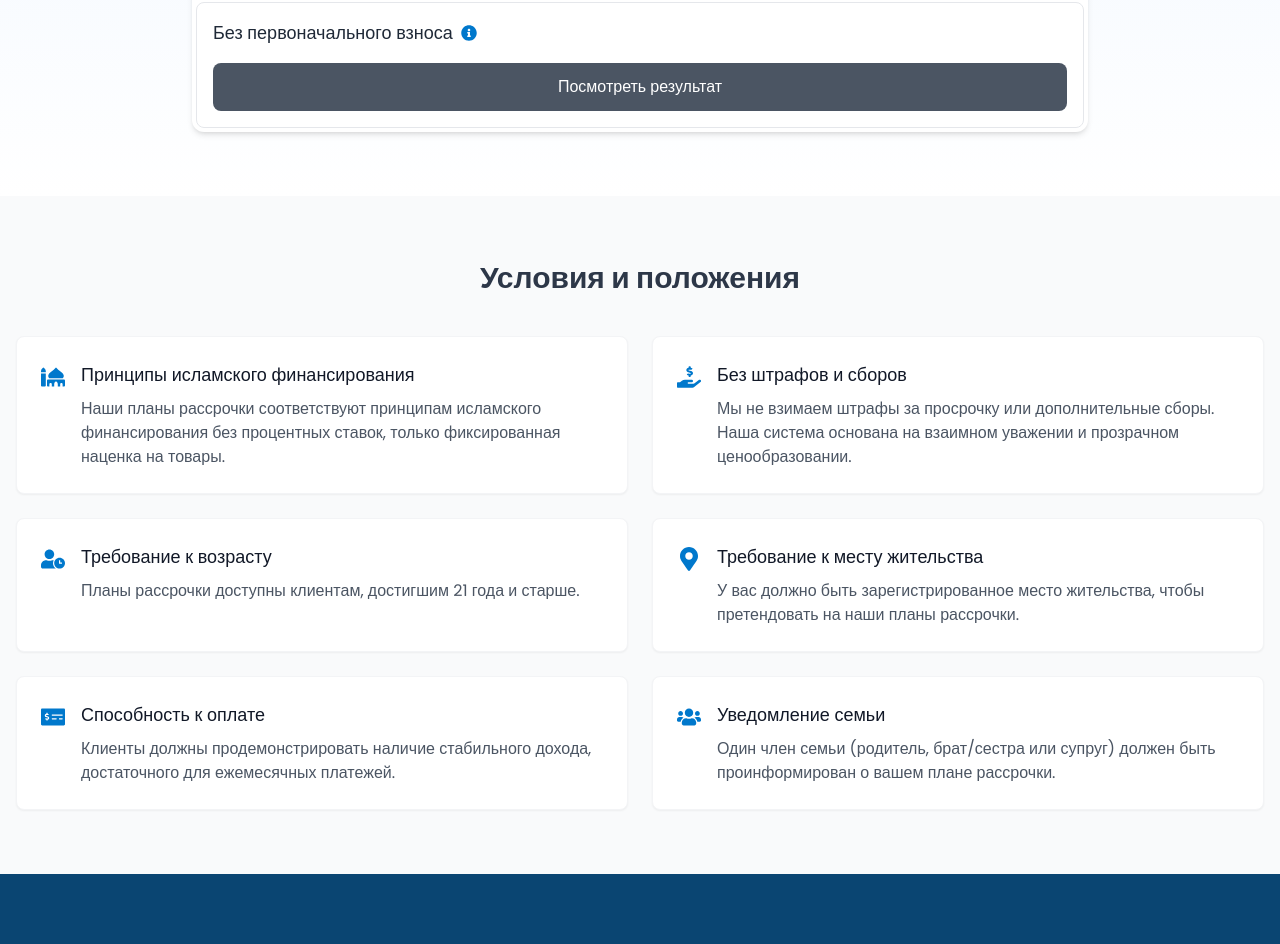
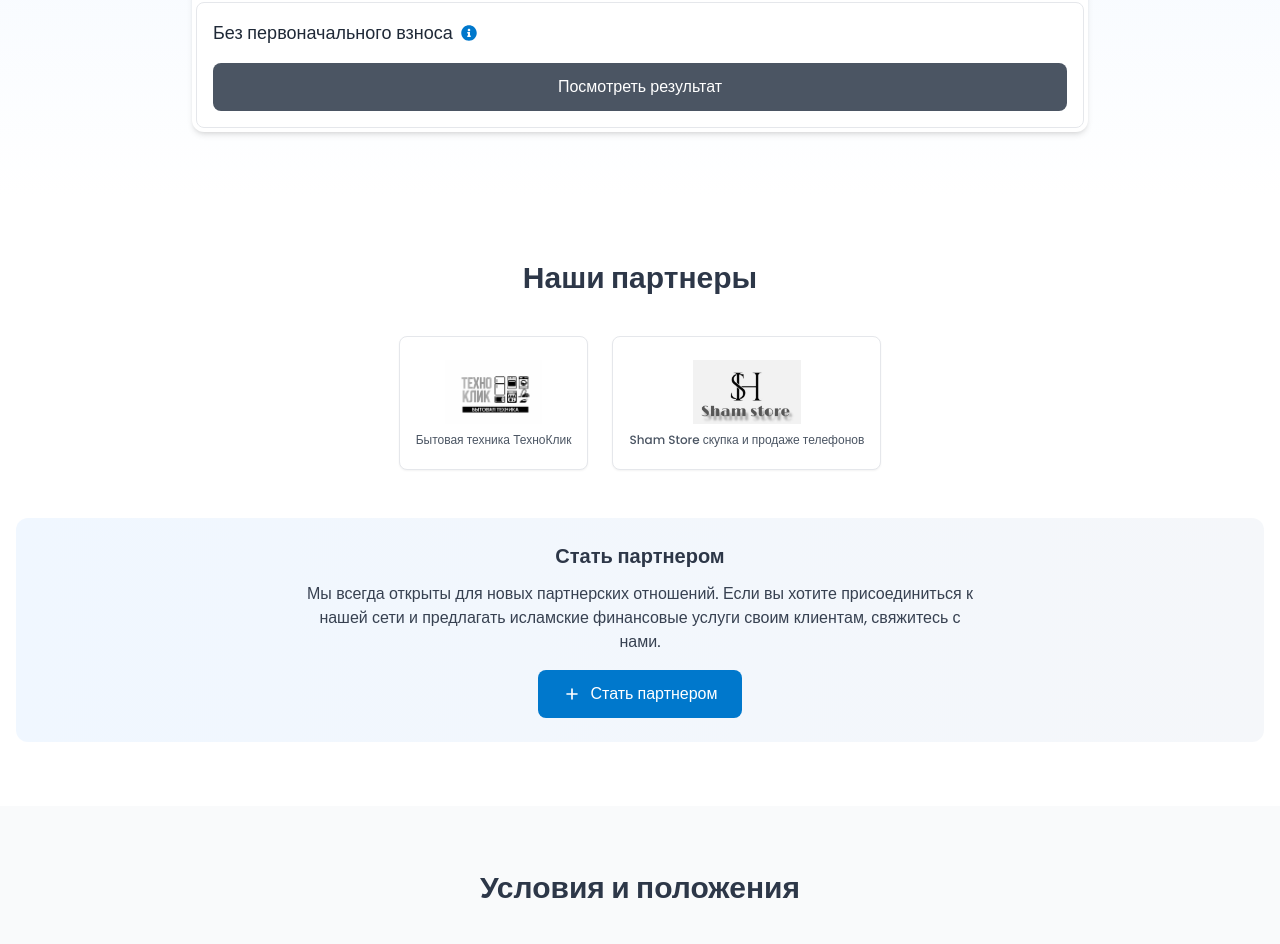
Before and after one commit to shamsaadov/halalFinance, a React (Vite) app: page / in a window 1280 px wide. Shown: the part 737-1681 px from the top of the page. Built offline with nearby package versions, Linux system fonts and the light colour scheme.

Commit message:
Добавил партнеров

```diff
--- a/src/App.tsx
+++ b/src/App.tsx
@@ -3,6 +3,7 @@ import Calculator from "./components/Calculator";
 import Tariffs from "./components/Tariffs";
 import Conditions from "./components/Conditions";
 import Contact from "./components/Contact";
+import Partners from "./components/Partners";
 import Logo from "./assets/logo.svg";
 
 function App() {
@@ -64,6 +65,16 @@ function App() {
       {/*  </div>*/}
       {/*</section>*/}
 
+      {/* Секция партнеров */}
+      <section id="partners" className="py-16 bg-white">
+        <div className="container mx-auto px-4">
+          <h2 className="text-2xl md:text-3xl font-bold text-center text-secondary-900 mb-10">
+            Наши партнеры
+          </h2>
+          <Partners />
+        </div>
+      </section>
+
       {/* Секция условий */}
       <section id="conditions" className="py-16 bg-gray-50">
         <div className="container mx-auto px-4">
--- /dev/null
+++ b/src/components/Partners.tsx
@@ -0,0 +1,101 @@
+import { useState } from "react";
+import part1 from "../assets/partner1.png";
+import part2 from "../assets/partner2.png";
+
+const Partners = () => {
+  const partners = [
+    {
+      id: 1,
+      name: "Бытовая техника ТехноКлик",
+      logo: part1,
+      website: "#",
+    },
+    {
+      id: 2,
+      name: "Sham Store скупка и продаже телефонов",
+      logo: part2,
+      website: "#",
+    },
+  ];
+
+  const handleGoToWhatsapp = () => {
+    const message =
+      "Ассаламу 1алейкум Варох1матуллох1и Вабаракатух1у, хочу стать партнером";
+    const phone = "79825029591";
+    const url = `https://wa.me/${phone}?text=${encodeURIComponent(message)}`;
+    window.open(url, "_blank");
+  };
+
+  const [hoveredPartner, setHoveredPartner] = useState<number | null>(null);
+
+  return (
+    <div className="w-full">
+      {/* Сетка партнеров */}
+      <div className="flex justify-center content-center grid-cols-2 md:grid-cols-3 lg:grid-cols-4 xl:grid-cols-6 gap-6">
+        {partners.map((partner) => (
+          <div
+            key={partner.id}
+            className={`
+              group relative bg-white rounded-lg shadow-sm border border-gray-200
+              p-4 transition-all duration-300 hover:shadow-lg hover:border-primary-300
+              ${hoveredPartner === partner.id ? "transform scale-105" : ""}
+            `}
+            onMouseEnter={() => setHoveredPartner(partner.id)}
+            onMouseLeave={() => setHoveredPartner(null)}
+          >
+            <a
+              href={partner.website}
+              className="block w-full h-full"
+              target="_blank"
+              rel="noopener noreferrer"
+            >
+              <div className="flex flex-col items-center justify-center h-full min-h-[100px]">
+                <img
+                  src={partner.logo}
+                  alt={partner.name}
+                  className="w-full h-16 object-contain mb-2 filter grayscale group-hover:grayscale-0 transition-all duration-300"
+                />
+                <p className="text-xs text-gray-600 text-center font-medium leading-tight">
+                  {partner.name}
+                </p>
+              </div>
+            </a>
+          </div>
+        ))}
+      </div>
+
+      {/* Информационный блок */}
+      <div className="mt-12 bg-gradient-to-r from-primary-50 to-secondary-50 rounded-xl p-6 text-center">
+        <h3 className="text-xl font-semibold text-secondary-900 mb-3">
+          Стать партнером
+        </h3>
+        <p className="text-gray-700 mb-4 max-w-2xl mx-auto">
+          Мы всегда открыты для новых партнерских отношений. Если вы хотите
+          присоединиться к нашей сети и предлагать исламские финансовые услуги
+          своим клиентам, свяжитесь с нами.
+        </p>
+        <button
+          onClick={handleGoToWhatsapp}
+          className="inline-flex items-center px-6 py-3 bg-primary-600 text-white font-medium rounded-lg hover:bg-primary-700 transition-colors"
+        >
+          <svg
+            className="w-5 h-5 mr-2"
+            fill="none"
+            stroke="currentColor"
+            viewBox="0 0 24 24"
+          >
+            <path
+              strokeLinecap="round"
+              strokeLinejoin="round"
+              strokeWidth={2}
+              d="M12 6v6m0 0v6m0-6h6m-6 0H6"
+            />
+          </svg>
+          Стать партнером
+        </button>
+      </div>
+    </div>
+  );
+};
+
+export default Partners;
```
Also changed, not shown: src/assets/partner1.png (added), src/assets/partner2.png (added).
